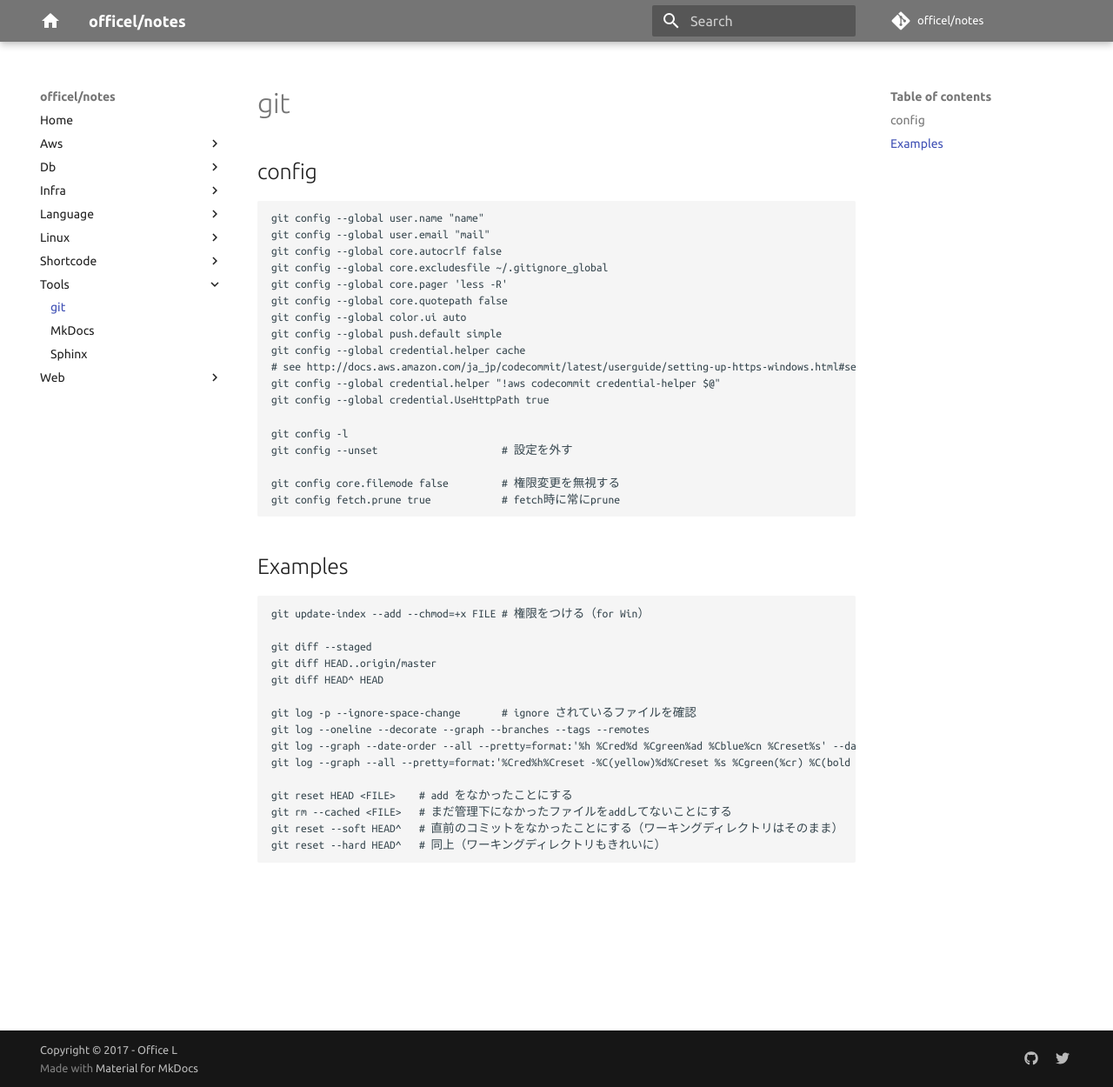
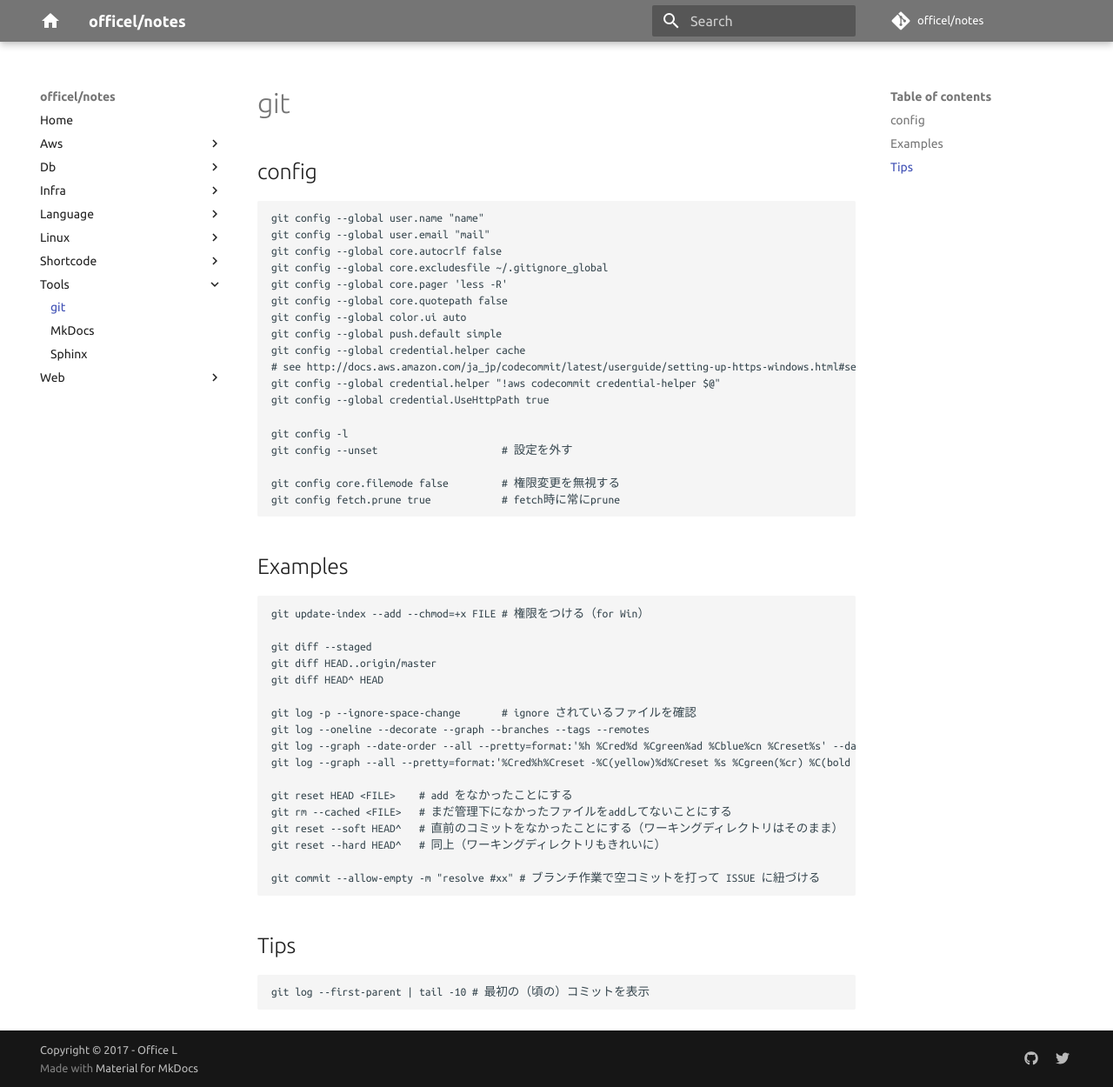
Before and after one commit to officel/notes, an MkDocs documentation site: the page built from docs/tools/git.md, in a window 1280 px wide and 1250 px high. Shown: the whole window at 87% size. Built offline with MkDocs 1.6.1 and Material for MkDocs 9.7.7, drawn with Linux system fonts in a browser that asks for light colours; comment, search, counter and statistics services are not loaded.

Commit message:
note: git

````diff
--- a/docs/tools/git.md
+++ b/docs/tools/git.md
@@ -41,4 +41,13 @@ git reset HEAD <FILE>    # add をなかったことにする
 git rm --cached <FILE>   # まだ管理下になかったファイルをaddしてないことにする
 git reset --soft HEAD^   # 直前のコミットをなかったことにする（ワーキングディレクトリはそのまま）
 git reset --hard HEAD^   # 同上（ワーキングディレクトリもきれいに）
+
+git commit --allow-empty -m "resolve #xx" # ブランチ作業で空コミットを打って ISSUE に紐づける
+
 ```
+
+## Tips
+
+```
+git log --first-parent | tail -10 # 最初の（頃の）コミットを表示
+```
````
